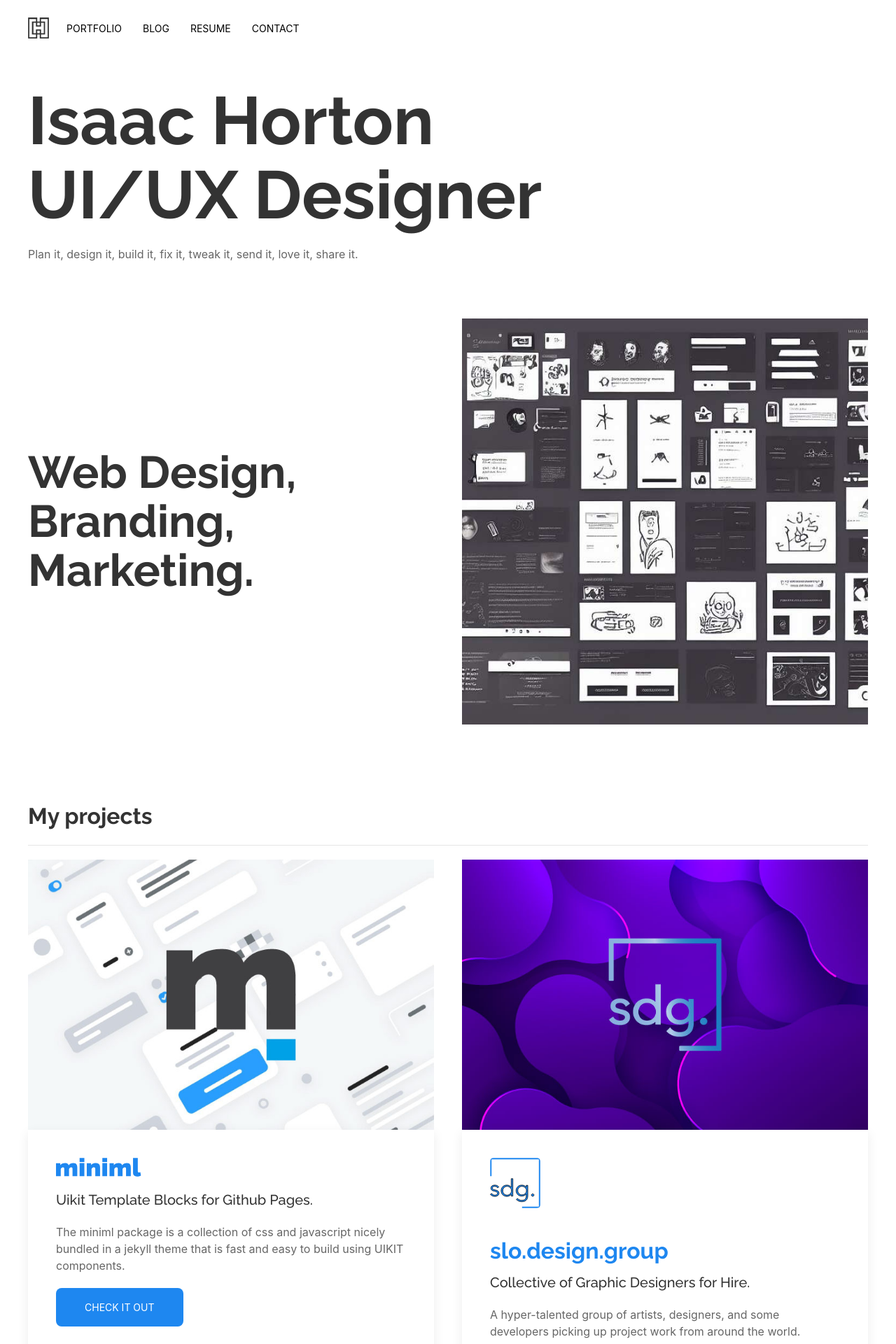
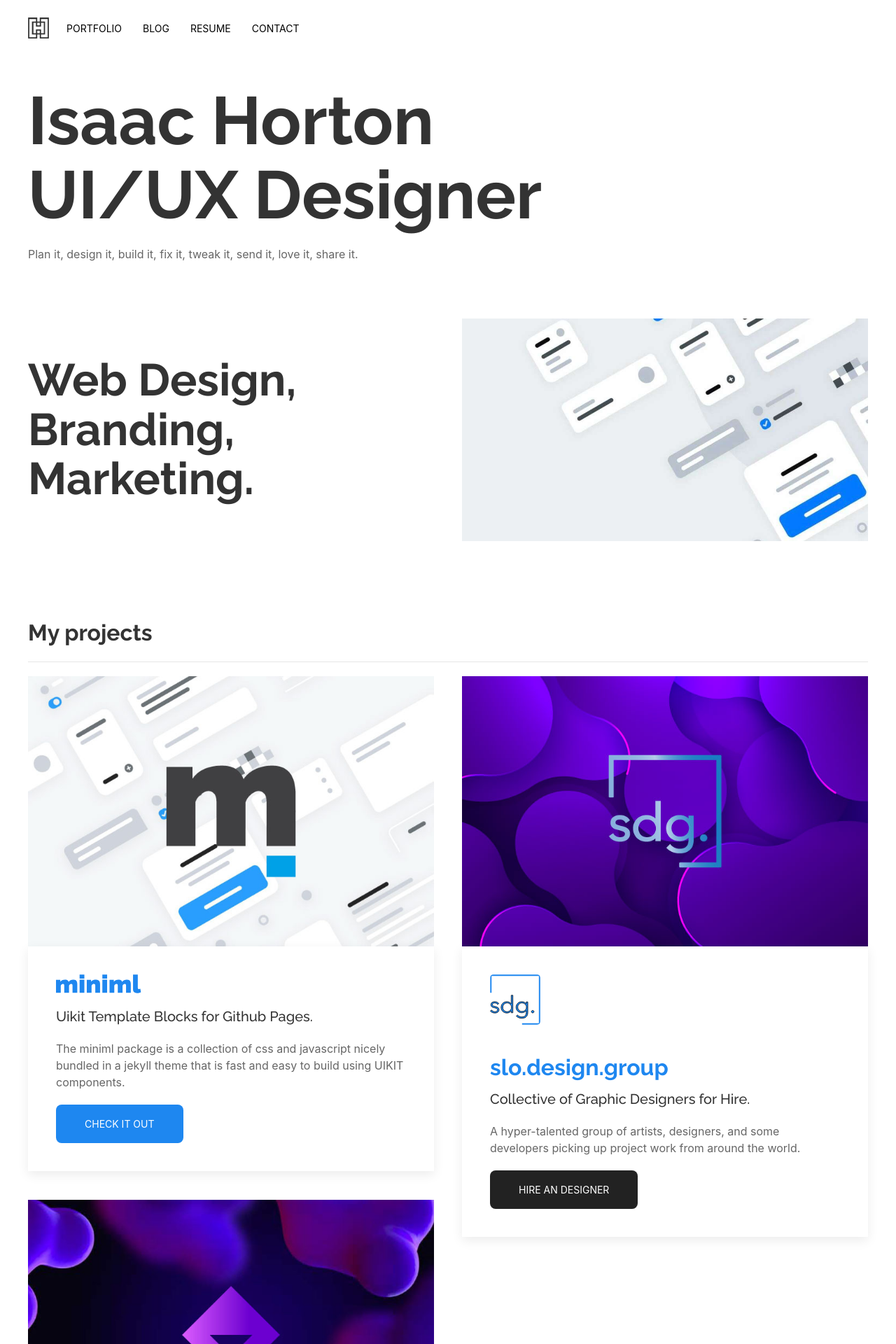
Before and after one commit to kre8t/kre8t.github.io, a Jekyll site: the page built from index.html, in a window 1280 px wide. Shown: the top 1920 px of the page at 70% size. Built offline with Jekyll 4.4.1, drawn with Linux system fonts in a browser that asks for light colours.

Commit message:
updated homepage

```diff
--- a/_layouts/home.html
+++ b/_layouts/home.html
@@ -16,7 +16,7 @@
         <div class="intro-text uk-container">
           <div class="uk-child-width-1-2@m" uk-grid>
             <div class="uk-heading-medium uk-animation-slide-right-small uk-flex uk-flex-middle">Web Design, Branding,<br>Marketing.</div>
-            <div><a href="/portfolio"><img src="/assets/img/black-white-portfolio.jpeg"></a></div>
+            <div><a href="/portfolio"><img src="/assets/img/miniml.jpg"></a></div>
           </div>
         </div>
 
```
Also changed, not shown: assets/img/miniml.jpg (added).
